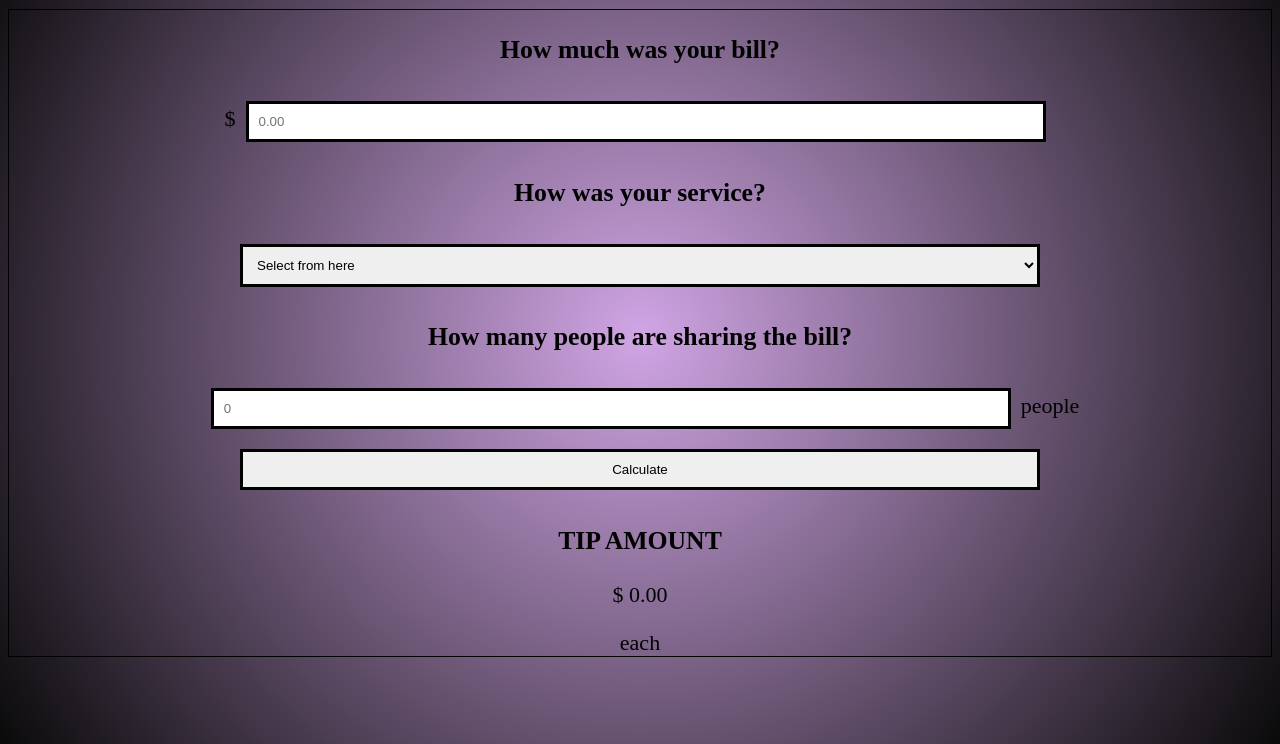
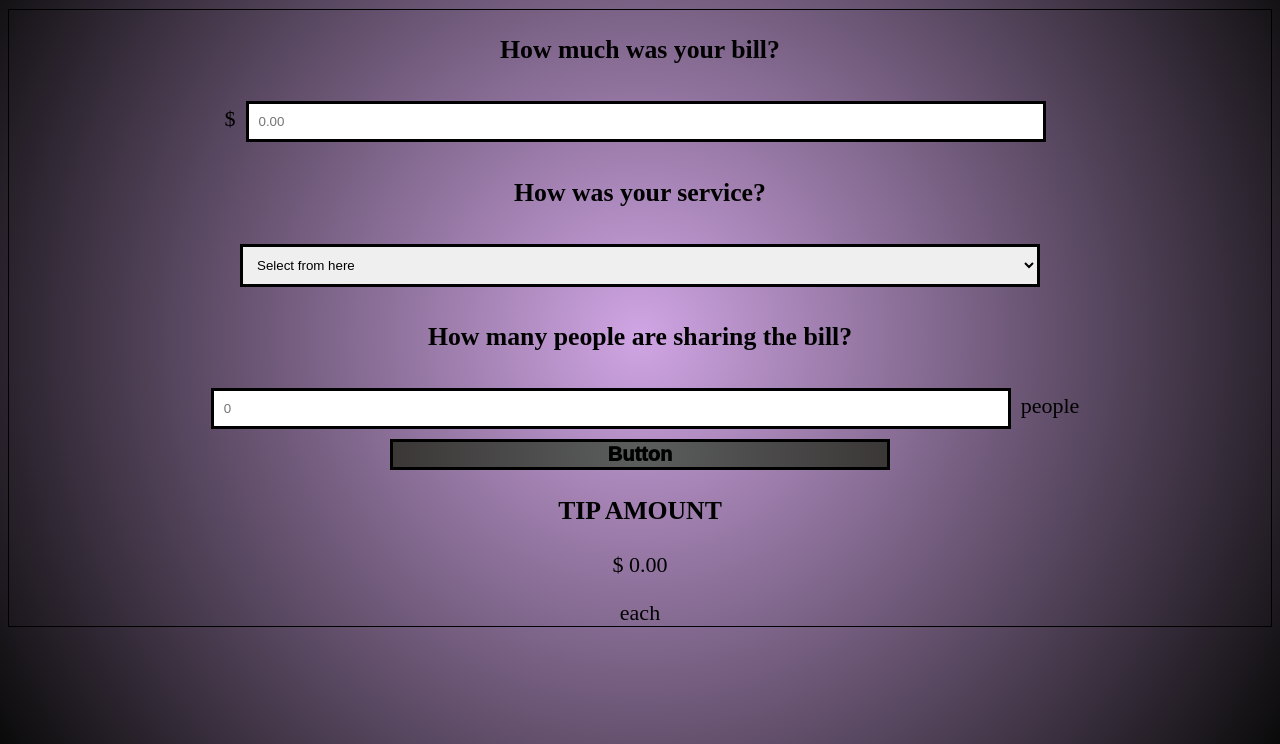
Before and after one commit to himanshufating/TIP_Calculator, a plain HTML site: page index.html in a window 1280 px wide. Shown: the part 72-816 px from the top of the page. Drawn offline with Linux system fonts and the light colour scheme.

Commit message:
Update index.html

```diff
--- a/index.html
+++ b/index.html
@@ -25,7 +25,7 @@
         </select>
         <h3>How many people are sharing the bill?</h3>
         <input type="text" name="" id="split" placeholder="0">people<br>
-        <input type="button" id="calculate" value="Calculate">
+      <button type="button" id="calculate">Button</button>
 
         <div class="totalTip">
             <h3 class="total">TIP AMOUNT</h3>
```
